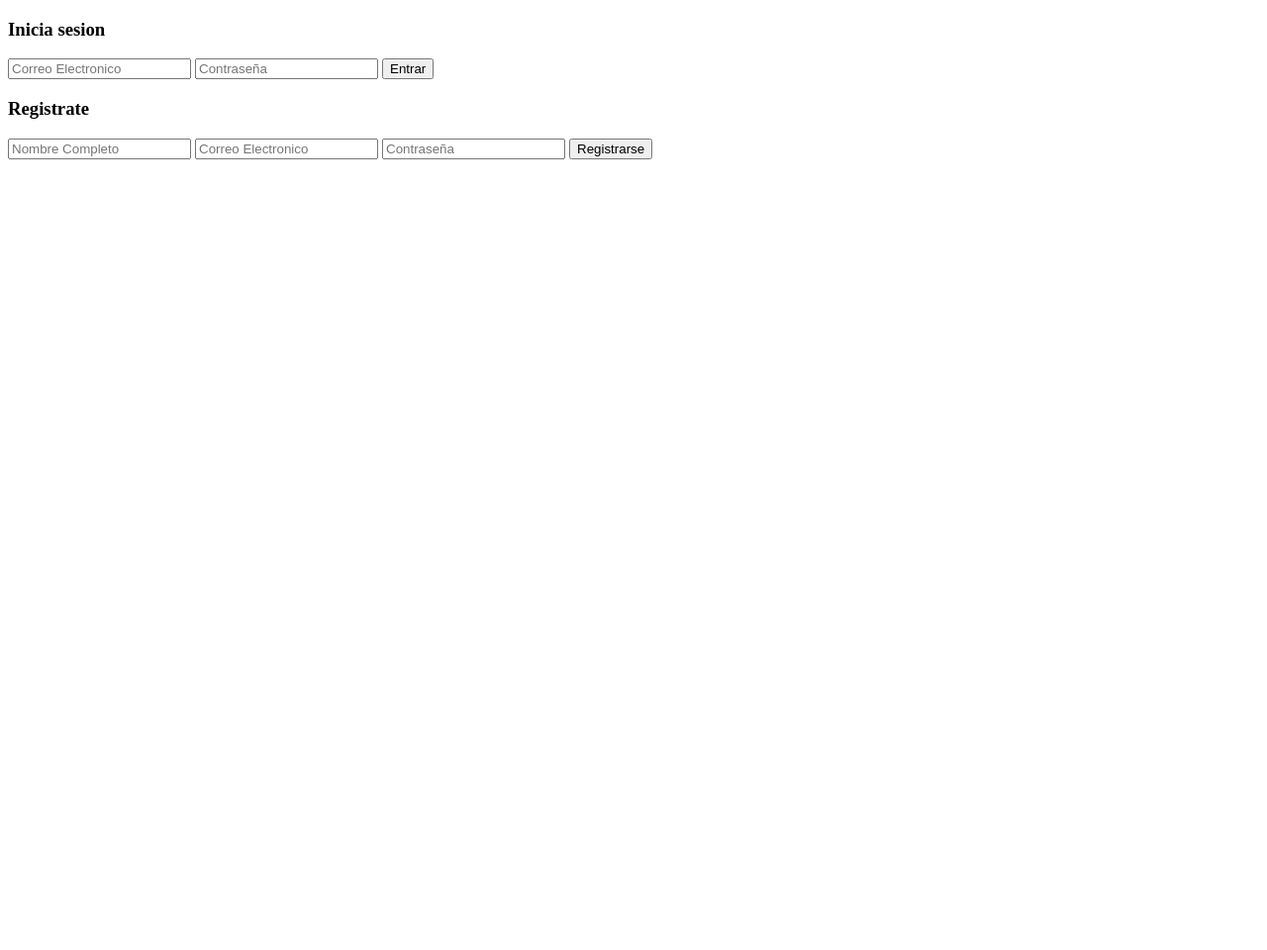
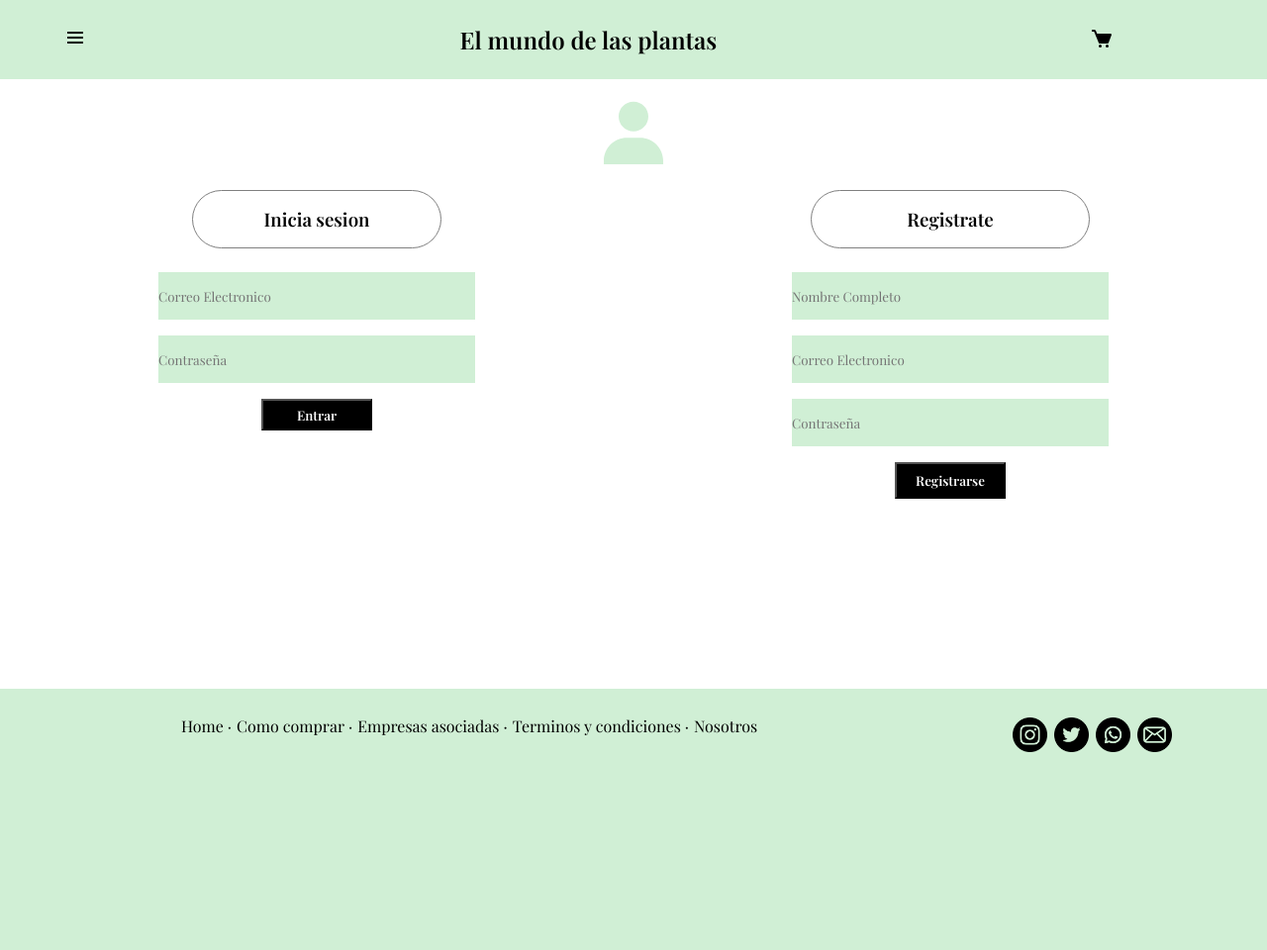
Before and after one commit to linavelandia/El-mundo-de-las-plantas, a plain HTML site: page ElMundoDeLasPlantas/dev/HTML/registro.html in a window 1280 px wide. Shown: the whole page at 99% size. Before the commit the page ends 800 px from the top, so only its background shows below. Drawn offline with nearby package versions, Linux system fonts and the light colour scheme; a web font is replaced by a local one.

Commit message:
pagina de registro completa

```diff
--- /dev/null
+++ b/ElMundoDeLasPlantas/dev/CSS/registro.css
@@ -0,0 +1,307 @@
+@import url('https://fonts.googleapis.com/css2?family=Playfair+Display:ital,wght@0,400;0,500;0,600;1,400;1,500&display=swap');
+
+*{
+    margin: 0;
+    padding: 0;
+    box-sizing: border-box;
+    font-family: 'Playfair Display', serif;
+}
+:root{
+    --principal: #D0EFD5;
+    --verde_uno: rgb(225, 255, 177);
+    --verde_dos: rgb(199, 242, 164);
+    --verde_tres: rgb(182, 227, 136);
+    --amarillo: rgb(252, 255, 178);
+    }
+.nav{
+    background-color: var(--principal);
+    height: 80px;
+}
+.nav_container{
+    display: flex;
+    height: 100%;
+    width: 90%;
+    margin: 0 auto;
+    justify-content: space-between;
+    align-items: center;
+}
+.nav_label{
+    cursor: pointer;
+}
+.nav_menu{
+    width: 10%;
+    height: 100%;
+    display: grid;
+    grid-auto-flow: column;
+    gap: 3em;
+    cursor: pointer;
+}
+.nav_item {
+    color: black;
+    text-decoration: none;
+
+}
+.nav_input {
+    display: none;
+}
+.nav_menu{
+    position: fixed;
+    top: 80px;
+    bottom: 0;
+    background: var(--principal);
+    width: 50%;
+    left: 0;
+    display: flex;
+    justify-content: space-evenly;
+    flex-direction: column;
+    align-items: center;
+    clip-path: circle(0 at center);
+    transition: clip-path 1s ease-in-out;
+}
+.nav_input:checked + .nav_menu{
+    clip-path: circle(100% at center);
+}
+.nav_logo{
+    font-size: 1.5em;
+    font-weight: 900;
+    height: 100%;
+    width: 80%;
+}
+.car_shopping{
+    width: 10%;
+    display: flex;
+    align-content: center;
+    height: 100%;
+}
+.car_shopping #car{
+    margin-top: 1.7rem;
+    width: 100%;
+    background-image: url("../assets/cartShopping.svg");
+    background-repeat: no-repeat;
+}
+
+/* Image*/
+
+.imagen_user{
+    display: flex;
+    justify-content: center;
+    margin: auto;
+}
+.imagen{
+    padding: 1rem;
+    width: 6rem;
+}
+
+
+.principal{
+    display: flex;
+    flex-direction: column;
+    align-items: center;
+}
+.login{
+    display: flex;
+    justify-content: center;
+    flex-direction: column;
+    align-items: center;
+    margin-bottom: 2rem;
+}
+.login h3{
+    border: 1px solid gray;
+    text-align: center;
+    padding: 1rem 2rem;
+    border-radius: 3rem;
+    margin-bottom: 1.5rem;
+}
+/*.login input{
+    display: block;
+    height: 3rem;
+    background: var(--principal);
+    border: none;
+    margin-bottom: 1rem;
+}*/
+.login button{
+    width: 4rem;
+    height: 2rem;
+    background: black;
+    color: white;
+    font-weight: 900;
+}
+
+.login  #input,
+.register  #input{
+    display: block;
+    height: 3rem;
+    background: var(--principal);
+    border: none;
+    margin-bottom: 1rem;
+}
+
+.register{
+    display: flex;
+    justify-content: center;
+    flex-direction: column;
+    align-items: center;
+    margin-bottom: 2rem;
+}
+.register h3{
+    border: 1px solid gray;
+    text-align: center;
+    padding: 1rem 2rem;
+    border-radius: 3rem;
+    margin-bottom: 1.5rem;
+}/*
+.register input{
+    display: block;
+    height: 3rem;
+    background: var(--principal);
+    border: none;
+    margin-bottom: 1rem;
+}*/
+.register button{
+    width: 5rem;
+    height: 2.3rem;
+    background: black;
+    color: white;
+    font-weight: 900;
+}
+
+/*footer*/
+
+footer{
+    width: 100%;
+    display: inline-block;
+    height: 33vh;
+    text-align: center;
+    text-decoration: none;
+    background-color: var(--principal);
+    margin-top: 1.5rem;
+}
+
+.footer-left p {
+    font-size: 10px;
+    margin: 0;
+  }
+
+  /* Footer links */
+  p.footer-links {
+    font-size: medium;
+    margin: 1.5rem;
+    padding: 0;
+    transition: ease .25s;
+  }
+
+p.footer-links a {
+    display: inline-block;
+    line-height: 1.8;
+    text-decoration: none;
+    color: inherit;
+    transition: ease .25s;
+  }
+
+  .footer-links a:before {
+    content: "·";
+    font-size: medium;
+    left: 0;
+    display: inline-block;
+    padding-right: 5px;
+  }
+
+.footer-links .link-1:before {
+    content: none;
+  }
+
+.footer-right {
+    float: right;
+    margin: 1.5rem 6rem;
+  }
+
+.footer-right a{
+    display: inline-block;
+    width: 35px;
+    height: 35px;
+    border-radius: 2px;
+    font-size: 20px;
+    text-align: center;
+    line-height: 35px;
+    margin-top: 5px;
+    margin-left: 3px;
+    position: relative;
+    background-position: center;
+    background-repeat: no-repeat;
+    background-size: contain;
+    transition:all .25s;
+}
+    /**/
+.fa-instagram{
+    position: absolute;
+    background-image: url(../assets/instagram.png);
+}
+.fa-twitter{
+    background-image: url(../assets/gorjeo.png);
+}
+.fa-whatsappp{
+    background-image: url(../assets/whatsapp.png);
+}
+.fa-correo{
+    background-image: url(../assets/correo.png);
+}
+
+.footer-right a:hover{transform:scale(1.1); -webkit-transform:scale(1.1);}
+
+ p.footer-links a:hover{text-decoration:underline;}
+
+@media (max-width: 700px){
+    .nav_label{
+        display: block;
+        cursor: pointer;
+    }
+    .nav_item{
+        display: block;
+    }
+    .nav_menu{
+        width: 100%;
+    }
+    .footer-left, .footer-right {
+        text-align: center;
+      }
+      .footer-right {
+        float: none;
+        margin: 1.5rem 6rem;
+      }
+      .footer-left p.footer-links {
+        line-height: 1.8;
+      }
+
+}
+
+@media (min-width: 800px){
+    .imagen{
+        width: 7rem;
+    }
+    .principal{
+        flex-direction: row;
+        width: 100%;
+        margin: auto;
+        height: 60vh;
+        display: flex;
+        align-items: flex-start;
+    }
+    .login,
+    .register{
+        width: 50%;
+    }
+    .login h3{
+        padding: 1rem 4.5rem;
+    }
+    .register h3{
+        padding: 1rem 6rem;
+    }
+    .login #input,
+    .register #input{
+        width: inherit;
+    }
+    .login button,
+    .register button{
+        width: 7rem;
+    }
+}
--- a/ElMundoDeLasPlantas/dev/HTML/registro.html
+++ b/ElMundoDeLasPlantas/dev/HTML/registro.html
@@ -5,23 +5,76 @@
     <meta http-equiv="X-UA-Compatible" content="IE=edge">
     <meta name="viewport" content="width=device-width, initial-scale=1.0">
     <title>Login</title>
+    <link rel="stylesheet" href="../CSS/registro.css">
 </head>
 <body>
-    <div>
-        <form action="index.html" class="Login">
+    <nav class="nav">
+        <div class="nav_container">
+            <label for="menu" class="nav_label">
+                <img src="../assets/menu.svg" alt="nav_img">
+            </label>
+            <input type="checkbox" id="menu" class="nav_input">
+
+            <div class="nav_menu">
+                <a href="" class="nav_item">categorias</a>
+                <a href=""class="nav_item">inicio</a>
+                <a href=""class="nav_item">contacto</a>
+            </div>
+
+            <h1>El mundo de las plantas</h1>
+
+            <div class="car_shopping">
+                <a href="" id="car"></a>
+            </div>
+           <!-- <input type="checkbox" id="car" class="nav_input_car">-->
+        </div>
+    </nav>
+
+    <div class="imagen_user" >
+        <img class="imagen" src="../assets/user.svg"/>
+    </div>
+    <div class="principal">
+        <form action="index.html" class="login">
             <h3>Inicia sesion</h3>
-            <input type="text" placeholder="Correo Electronico">
-            <input type="password" placeholder="Contraseña">
+            <input  id="input"type="text" placeholder="Correo Electronico">
+            <input id="input"type="password" placeholder="Contraseña">
             <button>Entrar</button>
         </form>
-        <form action="" class="Register"></form>
+        <form action="" class="register">
             <h3>Registrate</h3>
-            <input type="text" placeholder="Nombre Completo">
-            <input type="email" placeholder="Correo Electronico">
-            <input type="password" placeholder="Contraseña">
+            <input id="input"type="text" placeholder="Nombre Completo">
+            <input id="input"type="email" placeholder="Correo Electronico">
+            <input id="input"type="password" placeholder="Contraseña">
             <button>Registrarse</button>
+
+        </form>
             <!--<input type="number" placeholder="Numero Celular">
             <input type="text" placeholder="Direccion">-->
     </div>
+
+    <footer>
+        <div class="footer-right">
+            <a href="#"  class="fa-instagram"></a>
+            <a href="#" class="fa-twitter"> </a>
+            <a href="#" class="fa-whatsappp"></class=></a>
+            <a href="#" class="fa-correo"> </a>
+
+        </div>
+        <div class="footer-left">
+
+            <p class="footer-links">
+                <a class="link-1" href="#">Home</a>
+
+                <a href="#">Como comprar</a>
+
+                <a href="#">Empresas asociadas</a>
+
+                <a href="#">Terminos y condiciones</a>
+
+                <a href="#">Nosotros</a>
+
+            </p>
+        </div>
+    </footer>
 </body>
 </html>
```
Also changed, not shown: ElMundoDeLasPlantas/dev/HTML/registro - copia.html (deleted, +0 -27 lines), ElMundoDeLasPlantas/dev/assets/user.svg (added).
